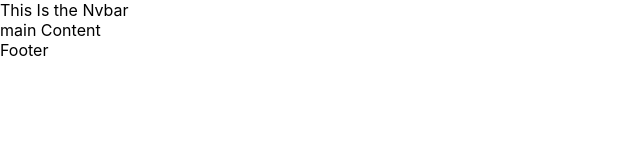
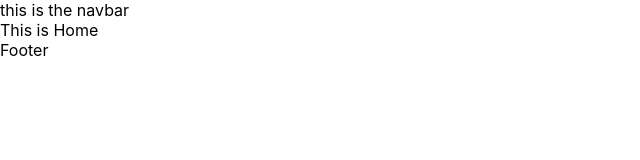
Before and after one commit to JAYMAKWANA2202/Chat-App, a React (Create React App) app: page /home in a window 1280 px wide. Shown: the top 160 px of the page, without its empty margins (0-640 px from the left). Built offline with nearby package versions, Linux system fonts and the light colour scheme.

Commit message:
setup the Route

```diff
--- a/src/App.js
+++ b/src/App.js
@@ -1,13 +1,14 @@
 import "./Style/App.css";
 import Navbar from "./Component/Navbar/Navbar";
+import Router from "./Utilities/Router";
 
 function App() {
   return (
     <div className="App">
-      <div className="herder-part">
-        <Navbar />
+      <div className="herder-part">this is the navbar</div>
+      <div className="main-content">
+        <Router />
       </div>
-      <div className="main-content">main Content</div>
       <div className="footer-part">Footer</div>
     </div>
   );
--- a/src/Component/Navbar/Navbar.js
+++ b/src/Component/Navbar/Navbar.js
@@ -1,5 +1,10 @@
 import React from "react";
+import { Link } from "react-router-dom";
 
 export default function Navbar() {
-  return <>This Is the Nvbar</>;
+  return (
+    <>
+      <div className="navbar"></div>
+    </>
+  );
 }
--- a/src/Utilities/Router.js
+++ b/src/Utilities/Router.js
@@ -0,0 +1,15 @@
+import React from "react";
+import { BrowserRouter, Routes, Route } from "react-router-dom";
+import About from "../Pages/About";
+import Home from "../Pages/Home";
+
+function Router() {
+  return (
+    <Routes>
+      <Route path="/home" element={<Home />} />
+      <Route path="/about" element={<About />} />
+    </Routes>
+  );
+}
+
+export default Router;
```
Also changed, not shown: src/Pages/Home.js (+3 -7 lines), src/index.js (+5 -5 lines).
